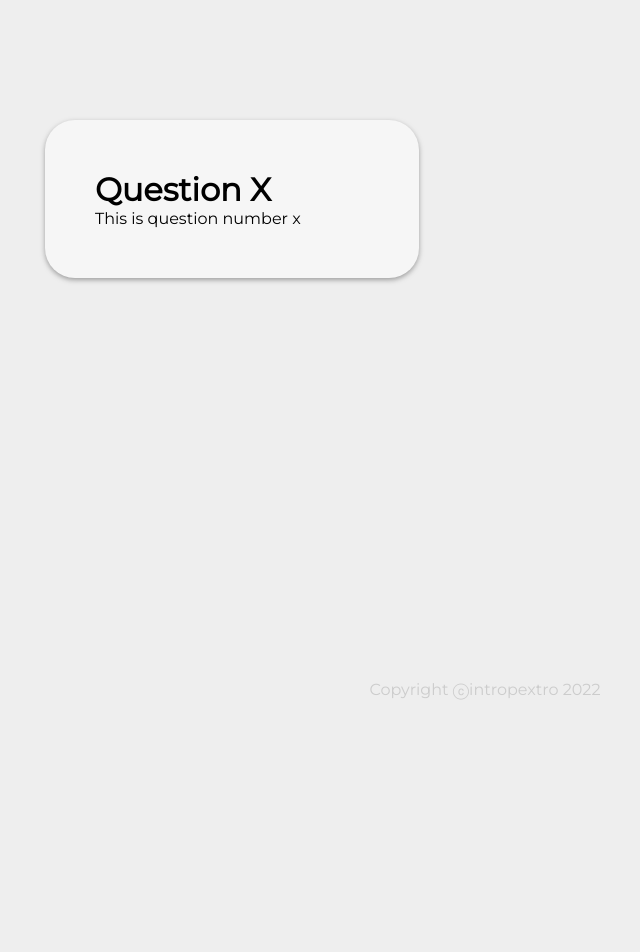
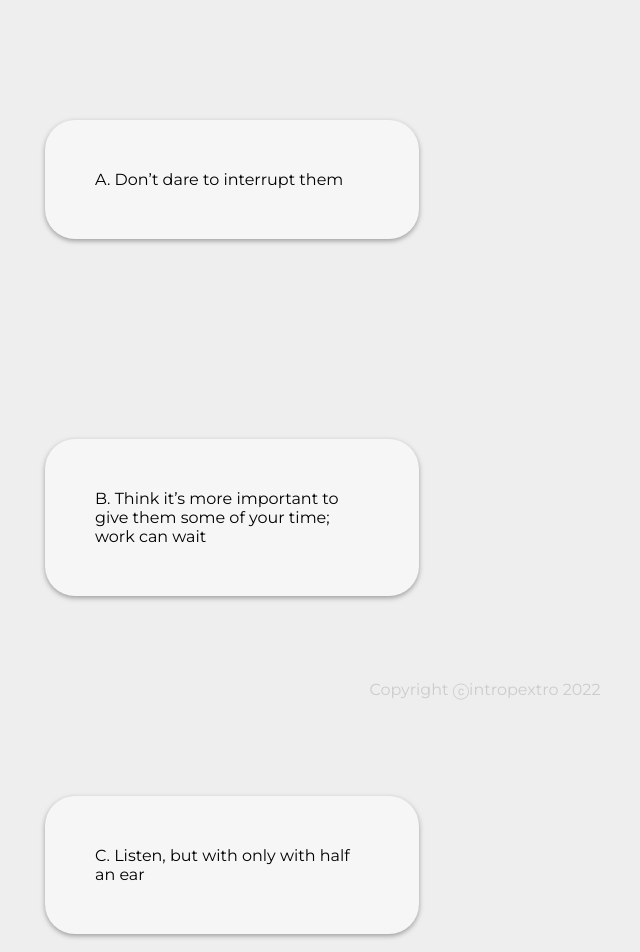
Before and after one commit to phenomenone/survey_introvert_extrovert, a React (Create React App) app: page / in a window 1280 px wide. Shown: the part 80-1032 px from the top of the page, without its empty margins (171-811 px from the left). Before the commit the page ends 800 px from the top, so only its background shows below. Built offline with nearby package versions, Linux system fonts and the light colour scheme; a web font is replaced by a local one.

Commit message:
Clean up uneeded comments. Add card Props and card logic for answers

```diff
--- a/src/components/App.jsx
+++ b/src/components/App.jsx
@@ -7,7 +7,13 @@ function App() {
   return (
     <div>
       {/* <Header /> */}
-      <Card />
+      <Card
+        question="You’re really busy at work and a colleague is telling you their life story and personal woes. You:"
+        answer1="A. Don’t dare to interrupt them"
+        answer2="B. Think it’s more important to give them some of your time; work can wait"
+        answer3="C. Listen, but with only with half an ear"
+        answer4="D. Interrupt and explain that you are really busy at the moment"
+      />
       <Footer />
     </div>
   );
--- a/src/components/Card.jsx
+++ b/src/components/Card.jsx
@@ -1,11 +1,21 @@
 import React from "react";
 
-function Card() {
+function Card(Props) {
   return (
+    <div>
       <div className="card">
-        <h1>Question X</h1>
-        <p>This is question number x</p>
+        <p>{Props.answer1}</p>
       </div>
+      <div className="card">
+        <p>{Props.answer2}</p>
+      </div>
+      <div className="card">
+        <p>{Props.answer3}</p>
+      </div>
+      <div className="card">
+        <p>{Props.answer4}</p>
+      </div>
+    </div>
   );
 }
 
```
Also changed, not shown: src/index.js (+0 -19 lines).
